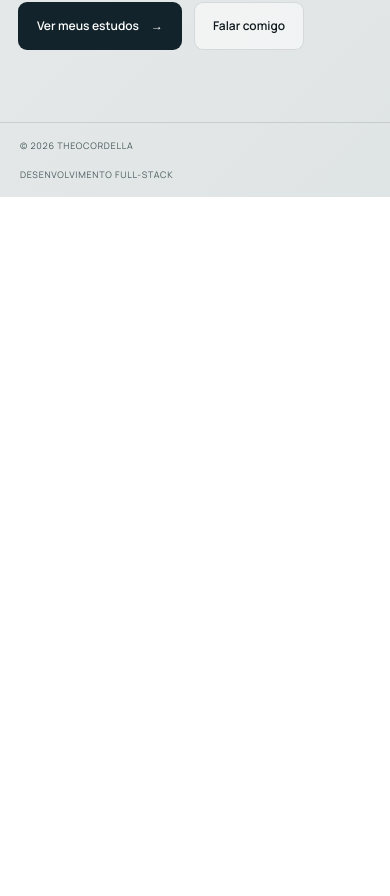
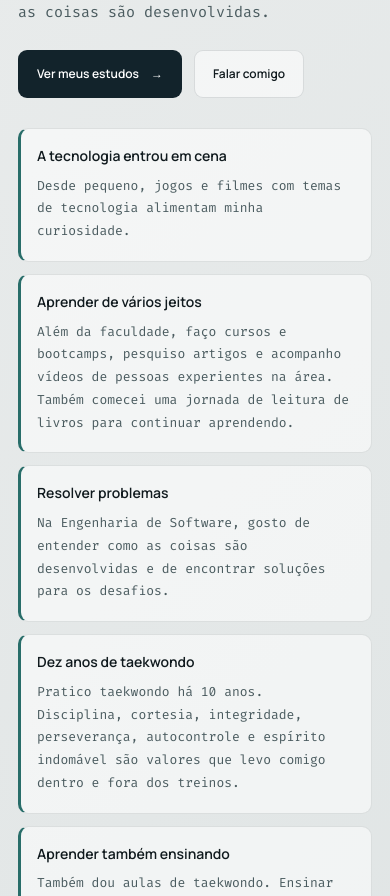
Before and after one commit to Mhlae/theocordella-blog, an Angular app: page /about-me in a window 390 px wide. Shown: the part 848-1744 px from the top of the page. Before the commit the page ends 1045 px from the top, so only its background shows below. Built offline with nearby package versions, Linux system fonts and the light colour scheme.

Commit message:
feat: about-me

```diff
--- a/src/app/i18n/page-copy.ts
+++ b/src/app/i18n/page-copy.ts
@@ -14,7 +14,7 @@ export const pageCopy = {
       home: 'Conheça Théo Cordella, desenvolvedor de software com foco em aplicações, infraestrutura e soluções digitais.',
       projects:
         'Projetos de desenvolvimento full-stack, aplicações web e infraestrutura criados por Théo Cordella.',
-      about: 'Conheça Théo Cordella.',
+      about: 'Conheça Théo Cordella, estudante de Engenharia de Software, apaixonado por tecnologia e praticante e instrutor de taekwondo.',
       studies: 'Formação, tecnologias e certificados de Théo Cordella.',
       contact:
         'Entre em contato com Théo Cordella para conversar sobre oportunidades profissionais.',
@@ -49,7 +49,34 @@ export const pageCopy = {
     about: {
       title: 'Sobre mim',
       personalText:
-        'Sou o Théo. Estudo Engenharia de Software na UNINTER e continuo aprendendo por fora, de forma autodidata, construindo projetos e estudando por conta própria.',
+        'Sou o Theo Cordella, tenho 18 anos e estudo Engenharia de Software na UNINTER. Desde pequeno, jogos e filmes com temas de tecnologia alimentam minha curiosidade. Hoje, me interesso especialmente por inteligência artificial e robôs. Na faculdade, gosto de resolver problemas e entender como as coisas são desenvolvidas.',
+      journeyLabel: 'O que me trouxe até aqui',
+      journey: [
+        {
+          title: 'A tecnologia entrou em cena',
+          text: 'Desde pequeno, jogos e filmes com temas de tecnologia alimentam minha curiosidade.',
+        },
+        {
+          title: 'Aprender de vários jeitos',
+          text: 'Além da faculdade, faço cursos e bootcamps, pesquiso artigos e acompanho vídeos de pessoas experientes na área. Também comecei uma jornada de leitura de livros para continuar aprendendo.',
+        },
+        {
+          title: 'Resolver problemas',
+          text: 'Na Engenharia de Software, gosto de entender como as coisas são desenvolvidas e de encontrar soluções para os desafios.',
+        },
+        {
+          title: 'Dez anos de taekwondo',
+          text: 'Pratico taekwondo há 10 anos. Disciplina, cortesia, integridade, perseverança, autocontrole e espírito indomável são valores que levo comigo dentro e fora dos treinos.',
+        },
+        {
+          title: 'Aprender também ensinando',
+          text: 'Também dou aulas de taekwondo. Ensinar contribui muito para o meu desenvolvimento pessoal, e é especial acompanhar as crianças crescendo e aprendendo.',
+        },
+        {
+          title: 'Curiosidade pelas pessoas',
+          text: 'Gosto de conversar, conhecer coisas e pessoas novas e entender melhor como pensamos e aprendemos. Curiosidade, criatividade e responsabilidade são características que procuro levar para tudo o que faço.',
+        },
+      ],
       photoAlt: 'Foto de Théo Cordella',
       studiesLink: 'Ver meus estudos',
       contactLink: 'Falar comigo',
@@ -162,7 +189,7 @@ export const pageCopy = {
       home: 'Meet Theo Cordella, a software developer focused on applications, infrastructure, and digital solutions.',
       projects:
         'Full-stack development, web applications, and infrastructure projects by Theo Cordella.',
-      about: 'Meet Theo Cordella.',
+      about: 'Meet Theo Cordella, a Software Engineering student passionate about technology and a taekwondo practitioner and instructor.',
       studies: 'Education, technologies, and certificates of Theo Cordella.',
       contact: 'Get in touch with Theo Cordella to discuss professional opportunities.',
       notFound: 'The page you are looking for could not be found.',
@@ -197,7 +224,34 @@ export const pageCopy = {
     about: {
       title: 'About me',
       personalText:
-        "I'm Théo. I study Software Engineering at UNINTER and keep learning on my own, as a self-taught developer, building projects and studying independently.",
+        "I'm Theo Cordella, I'm 18, and I study Software Engineering at UNINTER. Since I was little, games and movies about technology have fueled my curiosity. These days, I'm especially interested in artificial intelligence and robots. At university, I enjoy solving problems and understanding how things are developed.",
+      journeyLabel: 'What brought me here',
+      journey: [
+        {
+          title: 'Technology took the stage',
+          text: 'Since I was little, games and movies about technology have fueled my curiosity.',
+        },
+        {
+          title: 'Learning in different ways',
+          text: 'Alongside university, I take courses and bootcamps, read articles, and follow videos by experienced people in the field. I have also started a new journey of reading books to keep learning.',
+        },
+        {
+          title: 'Solving problems',
+          text: 'In Software Engineering, I enjoy understanding how things are developed and finding solutions to challenges.',
+        },
+        {
+          title: 'Ten years of taekwondo',
+          text: "I've practiced taekwondo for 10 years. Discipline, courtesy, integrity, perseverance, self-control, and indomitable spirit are values I carry with me on and off the mat.",
+        },
+        {
+          title: 'Learning by teaching, too',
+          text: 'I also teach taekwondo. Teaching contributes a lot to my personal growth, and it is special to watch the children grow and learn.',
+        },
+        {
+          title: 'Curiosity about people',
+          text: 'I enjoy talking, discovering new things and meeting new people, and better understanding how we think and learn. Curiosity, creativity, and responsibility are qualities I try to bring to everything I do.',
+        },
+      ],
       photoAlt: 'Photo of Théo Cordella',
       studiesLink: 'View my studies',
       contactLink: 'Get in touch',
@@ -305,7 +359,7 @@ export const pageCopy = {
       home: 'Conoce a Theo Cordella, desarrollador de software enfocado en aplicaciones, infraestructura y soluciones digitales.',
       projects:
         'Proyectos de desarrollo full-stack, aplicaciones web e infraestructura creados por Theo Cordella.',
-      about: 'Conoce a Theo Cordella.',
+      about: 'Conoce a Theo Cordella, estudiante de Ingeniería de Software, apasionado por la tecnología y practicante e instructor de taekwondo.',
       studies: 'Formación, tecnologías y certificados de Theo Cordella.',
       contact: 'Contacta con Theo Cordella para conversar sobre oportunidades profesionales.',
       notFound: 'No se encontró la página que buscas.',
@@ -339,7 +393,34 @@ export const pageCopy = {
     about: {
       title: 'Sobre mí',
       personalText:
-        'Soy Théo. Estudio Ingeniería de Software en UNINTER y sigo aprendiendo por mi cuenta, de forma autodidacta, creando proyectos y estudiando de manera independiente.',
+        'Soy Theo Cordella, tengo 18 años y estudio Ingeniería de Software en UNINTER. Desde pequeño, los videojuegos y las películas sobre tecnología alimentan mi curiosidad. Hoy me interesan especialmente la inteligencia artificial y los robots. En la universidad, disfruto resolver problemas y entender cómo se desarrollan las cosas.',
+      journeyLabel: 'Lo que me trajo hasta aquí',
+      journey: [
+        {
+          title: 'La tecnología entró en escena',
+          text: 'Desde pequeño, los videojuegos y las películas sobre tecnología alimentan mi curiosidad.',
+        },
+        {
+          title: 'Aprender de distintas maneras',
+          text: 'Además de la universidad, hago cursos y bootcamps, leo artículos y sigo videos de personas con experiencia en el área. También he empezado una nueva etapa de lectura de libros para seguir aprendiendo.',
+        },
+        {
+          title: 'Resolver problemas',
+          text: 'En Ingeniería de Software, disfruto entender cómo se desarrollan las cosas y encontrar soluciones a los desafíos.',
+        },
+        {
+          title: 'Diez años de taekwondo',
+          text: 'Practico taekwondo desde hace 10 años. La disciplina, la cortesía, la integridad, la perseverancia, el autocontrol y el espíritu indomable son valores que me acompañan dentro y fuera del entrenamiento.',
+        },
+        {
+          title: 'Aprender también enseñando',
+          text: 'También doy clases de taekwondo. Enseñar contribuye mucho a mi desarrollo personal, y es especial acompañar a los niños mientras crecen y aprenden.',
+        },
+        {
+          title: 'Curiosidad por las personas',
+          text: 'Me gusta conversar, descubrir cosas nuevas, conocer gente y entender mejor cómo pensamos y aprendemos. Intento llevar la curiosidad, la creatividad y la responsabilidad a todo lo que hago.',
+        },
+      ],
       photoAlt: 'Foto de Théo Cordella',
       studiesLink: 'Ver mis estudios',
       contactLink: 'Hablemos',
--- a/src/app/pages/about-me/about-me.html
+++ b/src/app/pages/about-me/about-me.html
@@ -31,5 +31,14 @@
         <a class="action action-secondary" routerLink="/contact">{{ copy().about.contactLink }}</a>
       </div>
     </div>
+
+    <ol class="journey" [attr.aria-label]="copy().about.journeyLabel">
+      @for (milestone of copy().about.journey; track milestone.title) {
+        <li class="journey-item">
+          <h2>{{ milestone.title }}</h2>
+          <p>{{ milestone.text }}</p>
+        </li>
+      }
+    </ol>
   </section>
 </main>
--- a/src/app/pages/about-me/about-me.scss
+++ b/src/app/pages/about-me/about-me.scss
@@ -6,12 +6,8 @@
 
 .about-page {
   width: min(100% - 48px, 1128px);
-  min-height: 65vh;
   margin: 0 auto;
-  padding: 66px 0 100px;
-  display: flex;
-  align-items: center;
-  flex: 1;
+  padding: 56px 0 72px;
 }
 
 .personal-profile {
@@ -19,12 +15,13 @@
   display: grid;
   grid-template-columns: minmax(280px, 0.82fr) minmax(0, 1.18fr);
   align-items: center;
-  gap: clamp(42px, 8vw, 100px);
+  column-gap: clamp(36px, 7vw, 84px);
+  row-gap: 38px;
 }
 
 .portrait-frame {
   position: relative;
-  width: min(100%, 410px);
+  width: min(100%, 340px);
   aspect-ratio: 4 / 5;
   justify-self: center;
   overflow: hidden;
@@ -74,7 +71,7 @@
 }
 
 .profile-copy {
-  max-width: 660px;
+  max-width: 640px;
 }
 
 .section-kicker {
@@ -95,6 +92,37 @@
   margin: 22px 0 0;
   color: var(--color-muted);
   font: 400 15px/1.9 var(--font-body);
+}
+
+.journey {
+  display: grid;
+  grid-template-columns: repeat(3, minmax(0, 1fr));
+  gap: 16px;
+  grid-column: 1 / -1;
+  margin: 0;
+  padding: 0;
+  list-style: none;
+}
+
+.journey-item {
+  min-width: 0;
+  padding: 18px 18px 20px;
+  border: 1px solid var(--color-border);
+  border-left: 3px solid var(--color-accent-strong);
+  border-radius: 10px;
+  background: var(--color-surface);
+}
+
+.journey-item h2 {
+  margin: 0;
+  font: 600 14px/1.55 var(--font-ui);
+  color: var(--color-text);
+}
+
+.journey-item p {
+  margin: 8px 0 0;
+  color: var(--color-muted);
+  font: 400 13px/1.75 var(--font-body);
 }
 
 .profile-actions {
@@ -133,23 +161,35 @@
   outline-offset: 4px;
 }
 
-@media (max-width: 700px) {
+@media (max-width: 820px) {
   .about-page {
     width: min(100% - 36px, 480px);
-    min-height: auto;
-    padding: 46px 0 72px;
+    padding: 40px 0 56px;
   }
 
   .personal-profile {
     grid-template-columns: 1fr;
-    gap: 34px;
+    row-gap: 30px;
+  }
+
+  .journey {
+    grid-template-columns: 1fr;
+    gap: 12px;
+  }
+
+  .journey-item {
+    padding: 16px 16px 18px;
   }
 
   .portrait-frame {
-    width: min(100%, 340px);
+    width: min(100%, 300px);
   }
 
   .profile-copy h1 {
     font-size: clamp(38px, 10vw, 56px);
   }
+
+  .profile-actions {
+    margin-top: 24px;
+  }
 }
```
Also changed, not shown: 1 other file (tests, documents, lock files or other folders).
